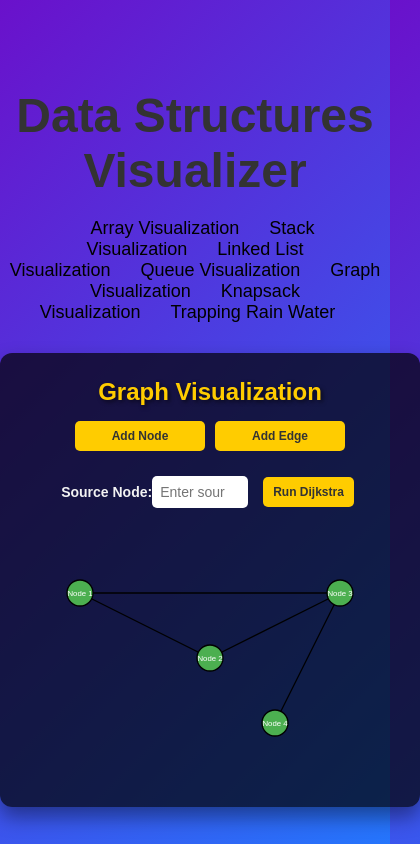
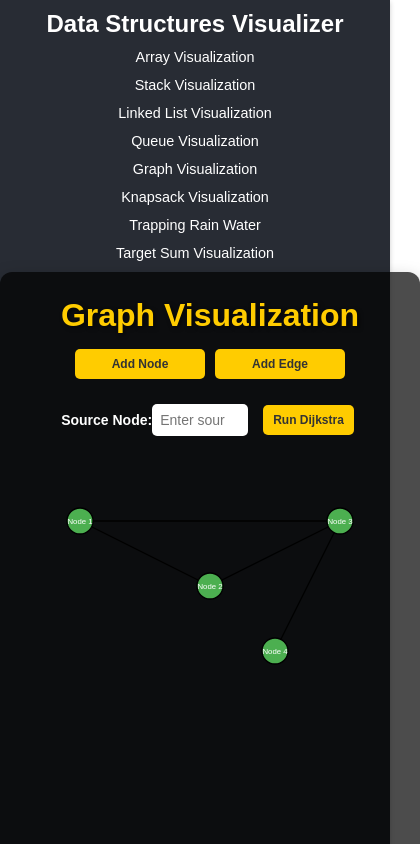
Before and after one commit to harikuchipudi/Data-Structure-Visualization, a React (Create React App) app in the folder frontend/: page /graph in a window 390 px wide. Shown: the whole page, 420 px wide, since content can reach past the window. Built offline with nearby package versions, Linux system fonts and the light colour scheme.

Commit message:
styling update

```diff
--- a/frontend/src/App.css
+++ b/frontend/src/App.css
@@ -1,68 +1,91 @@
-/* Global Styles */
-body {
-  font-family: Arial, sans-serif;
+/* General Reset */
+body, html {
   margin: 0;
   padding: 0;
+  font-family: Arial, sans-serif;
   box-sizing: border-box;
-  background-color: #f4f4f9;
 }
 
-/* Container for the App */
+/* App Container */
 .app-container {
-  text-align: center;
-  margin-top: 50px;
+  display: flex;
+  flex-direction: column;
+  min-height: 100vh;
 }
 
 /* Header Styling */
+.header-main {
+  position: fixed;
+  top: 0;
+  left: 0;
+  width: 100%;
+  background-color: #282c34;
+  color: white;
+  z-index: 1000;
+  padding: 10px 0;
+  box-shadow: 0px 2px 5px rgba(0, 0, 0, 0.2);
+}
+
 .header {
-  font-size: 3em;
-  color: #333;
-  margin-bottom: 20px;
-  font-weight: bold;
+  margin: 0;
+  font-size: 1.8rem;
 }
 
 /* Navigation Styling */
 .navigation {
-  margin-bottom: 30px;
+  margin: 10px 0;
 }
 
 .navigation ul {
+  display: flex;
+  justify-content: center;
+  gap: 20px;
   list-style-type: none;
   padding: 0;
-}
-
-.navigation ul li {
-  display: inline;
-  margin: 0 15px;
+  margin: 0;
 }
 
 .nav-link {
   text-decoration: none;
-  color: black;
-  font-size: 18px;
+  color: white;
+  font-size: 1rem;
+  transition: color 0.3s;
 }
 
 .nav-link:hover {
-  color: #0056b3;
-  text-decoration: underline;
+  color: #61dafb;
 }
 
-/* Home Page Styling */
-.home-container {
+/* Main Content Styling */
+.home-container, .page-container {
+  margin-top: 120px; /* Prevent content from being hidden under the fixed header */
   padding: 20px;
-  background-color: #ffffff;
-  border-radius: 10px;
-  box-shadow: 0 4px 6px rgba(0, 0, 0, 0.1);
-  width: 50%;
-  margin: 0 auto;
+  text-align: center;
 }
 
-.home-container h2 {
-  font-size: 2.5em;
-  color: #333;
+/* Default styles for pages */
+h2 {
+  font-size: 2rem;
+  margin-bottom: 10px;
 }
 
-.home-container p {
-  font-size: 1.2em;
-  color: #666;
+p {
+  font-size: 1.2rem;
+  color: #555;
 }
+
+/* Responsive Design */
+@media (max-width: 600px) {
+  .header {
+    font-size: 1.5rem;
+  }
+
+  .navigation ul {
+    flex-direction: column;
+    gap: 10px;
+  }
+
+  .nav-link {
+    font-size: 0.9rem;
+  }
+}
--- a/frontend/src/App.js
+++ b/frontend/src/App.js
@@ -6,6 +6,7 @@ import QueueVisualization from './pages/queue';
 import GraphVisualization from './pages/graph';
 import KnapSack01 from './problems/knapsack01';
 import TrappingWaterVisualization from './problems/rainWater';
+import TargetSumVisualization from './problems/targetSumWays';
 import { BrowserRouter as Router, Routes, Route } from 'react-router-dom';
 import { Link } from 'react-router-dom';
 
@@ -13,8 +14,8 @@ function App() {
   return (
     <div className='app-container'>
       <Router>
-        <div style={{ textAlign: 'center' }}>
-          <h1 className="header">Data Structures Visualizer</h1>
+        <div className='header-main' style={{ textAlign: 'center' }}>
+          <h1 className='header'>Data Structures Visualizer</h1>
           <nav className="navigation">
             <ul style={{ listStyleType: 'none', padding: '0' }}>
               <li>
@@ -38,6 +39,9 @@ function App() {
               <li>
                 <Link to="/Rain-water" className='nav-link'>Trapping Rain Water</Link>
               </li>
+              <li>
+                <Link to="/Target-sum" className='nav-link'>Target Sum Visualization</Link>
+              </li>
             </ul>
           </nav>
 
@@ -49,6 +53,7 @@ function App() {
             <Route path="/graph" element={<GraphVisualization/>}/>
             <Route path="/knapsack" element={<KnapSack01/>}/>
             <Route path="/Rain-water" element={<TrappingWaterVisualization/>}/>
+            <Route path="/Target-sum" element={<TargetSumVisualization/>}/>
 
             <Route path="/" element={<div className="home-container">
               <h2>Welcome to the Data Structures Visualizer!</h2>
--- a/frontend/src/pages/arrayStyles.css
+++ b/frontend/src/pages/arrayStyles.css
@@ -1,6 +1,7 @@
 .array-container {
     text-align: center;
     margin-top: 30px;
+    min-height: 100vh;
   }
 
   .add-element-btn {
--- a/frontend/src/pages/graphStyles.css
+++ b/frontend/src/pages/graphStyles.css
@@ -18,6 +18,7 @@ body {
   border-radius: 12px;
   padding: 20px;
   box-shadow: 0px 10px 20px rgba(0, 0, 0, 0.4);
+  min-height: 100vh;
 }
 
 h2, h3 {
--- a/frontend/src/pages/linkedlistStyles.css
+++ b/frontend/src/pages/linkedlistStyles.css
@@ -1,6 +1,7 @@
 .linkedlist-container {
     text-align: center;
     margin-top: 30px;
+    min-height: 100vh;
   }
 
   .add-element-btn {
--- a/frontend/src/pages/queueStyles.css
+++ b/frontend/src/pages/queueStyles.css
@@ -1,6 +1,7 @@
 .queue-container {
     text-align: center;
     margin: 20px;
+    min-height: 100vh;
   }
 
   .enqueue-btn, .dequeue-btn {
--- a/frontend/src/pages/stackStyles.css
+++ b/frontend/src/pages/stackStyles.css
@@ -1,6 +1,7 @@
 .stack-container {
     text-align: center;
     margin-top: 30px;
+    min-height: 100vh;
   }
 
   .push-btn, .pop-btn {
--- a/frontend/src/problems/knapsackStyles.css
+++ b/frontend/src/problems/knapsackStyles.css
@@ -2,6 +2,7 @@
     font-family: Arial, sans-serif;
     text-align: center;
     margin: 20px;
+    min-height: 100vh;
   }
 
   .input-section {
--- a/frontend/src/problems/rainWaterStyles.css
+++ b/frontend/src/problems/rainWaterStyles.css
@@ -2,7 +2,9 @@
     text-align: center;
     margin: 20px auto;
     max-width: 900px;
+    min-height: 100vh;
   }
+
 
   .bar-chart {
     display: flex;
--- a/frontend/src/problems/targetSumStyles.css
+++ b/frontend/src/problems/targetSumStyles.css
@@ -2,6 +2,7 @@
     font-family: Arial, sans-serif;
     text-align: center;
     padding: 20px;
+    min-height: 100vh;
   }
 
   .input-section {
--- a/frontend/src/problems/targetSumWays.js
+++ b/frontend/src/problems/targetSumWays.js
@@ -1,5 +1,5 @@
 import React, { useState } from "react";
-import "./PerfectSum.css";
+import "./targetSumStyles.css";
 
 const TargetSumVisualization = () => {
   const [array, setArray] = useState([]);
```
